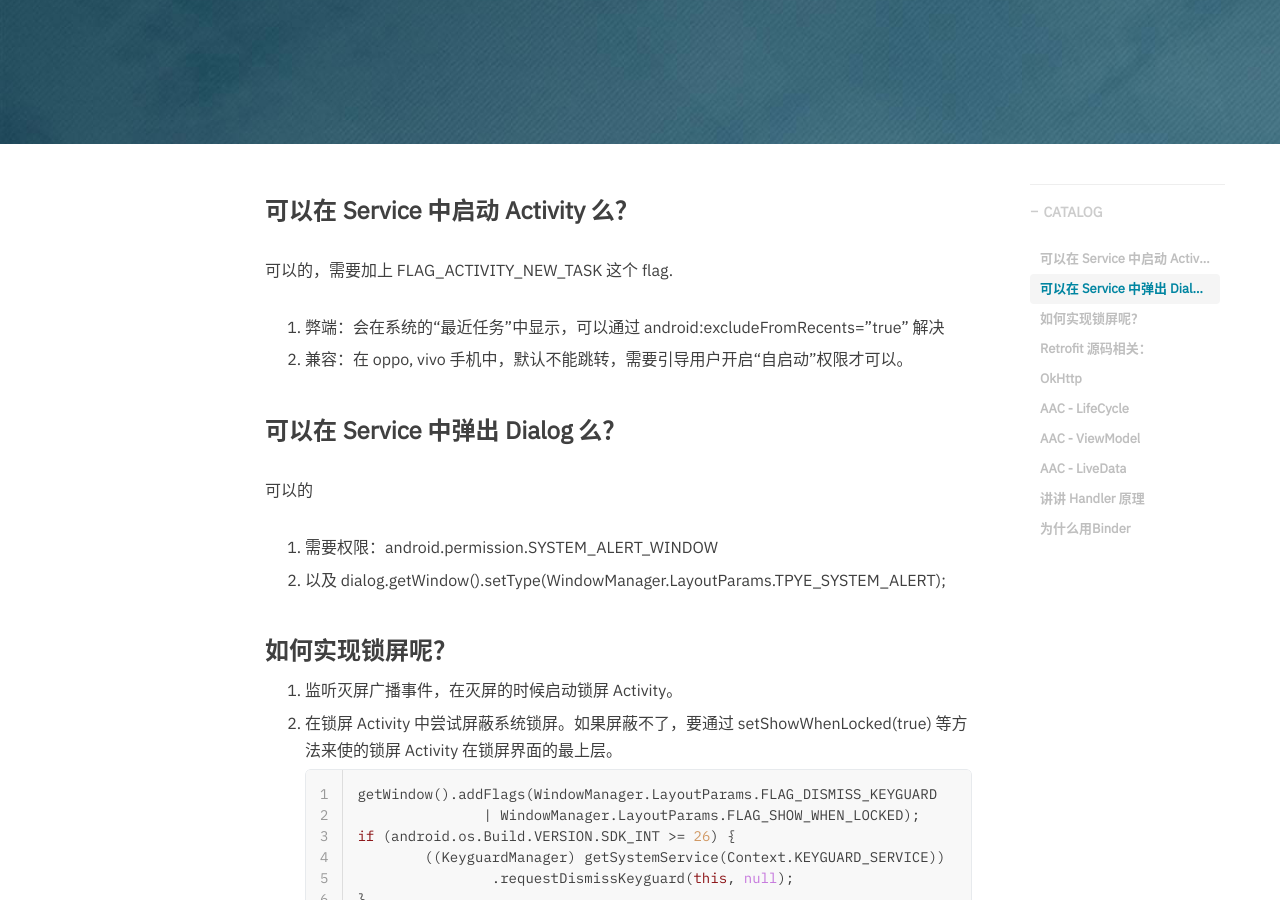
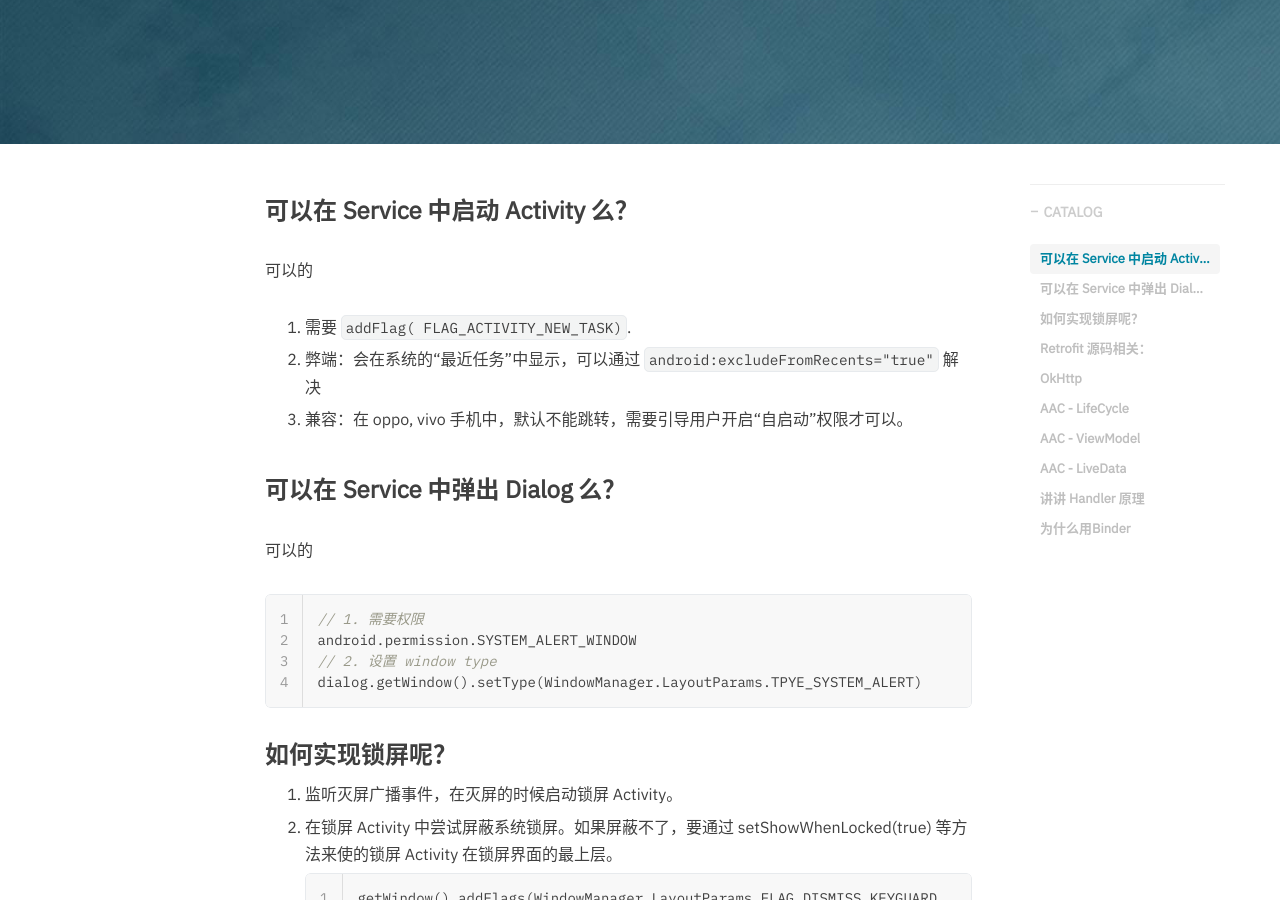
Before and after one commit to hurshi/hurshi.github.io, a Jekyll site: the page built from _posts/2019-11-06-QA.md, in a window 1280 px wide and 900 px high, scrolled down 379 px. Built offline with Jekyll 4.4.1, drawn with Linux system fonts in a browser that asks for light colours; nearby versions of some CDN libraries; comment, search, counter and statistics services are not loaded.

Commit message:
fix blog format

````diff
--- a/_posts/2019-11-06-QA.md
+++ b/_posts/2019-11-06-QA.md
@@ -9,19 +9,24 @@ tags:
 
 ### 可以在 Service 中启动 Activity 么？
 
-可以的，需要加上 FLAG_ACTIVITY_NEW_TASK 这个 flag.
+可以的
 
-1. 弊端：会在系统的“最近任务”中显示，可以通过 android:excludeFromRecents="true" 解决
+1. 需要   `addFlag( FLAG_ACTIVITY_NEW_TASK)`.
 
-2. 兼容：在 oppo, vivo 手机中，默认不能跳转，需要引导用户开启“自启动”权限才可以。
+2. 弊端：会在系统的“最近任务”中显示，可以通过 `android:excludeFromRecents="true"` 解决
+
+3. 兼容：在 oppo, vivo 手机中，默认不能跳转，需要引导用户开启“自启动”权限才可以。
 
 ### 可以在 Service 中弹出 Dialog 么？
 
 可以的
 
-1. 需要权限：android.permission.SYSTEM_ALERT_WINDOW
-
-2. 以及 dialog.getWindow().setType(WindowManager.LayoutParams.TPYE_SYSTEM_ALERT);
+```java
+// 1. 需要权限
+android.permission.SYSTEM_ALERT_WINDOW
+// 2. 设置 window type
+dialog.getWindow().setType(WindowManager.LayoutParams.TPYE_SYSTEM_ALERT)
+```
 
 ### 如何实现锁屏呢？
 
@@ -85,23 +90,23 @@ tags:
 
 1. LiveData 是如何和 LifeCycle 结合感知生命周期的？
 
-   >  在 LiveData 的 observe 时候，会传入 LifecycleOwner，在每次 onStateChanged 的时候，会判断是否 DESTORYED，如果已经 DESTORYED 就 remove 掉不再 activeStateChanged。
-   >
-   >  ```java
-   >  @Override
-   >  boolean shouldBeActive() {
-   >  	return mOwner.getLifecycle().getCurrentState().isAtLeast(STARTED);
-   >  }
-   >
-   >  @Override
-   >  public void onStateChanged(LifecycleOwner source, Lifecycle.Event event) {
-   >  	if (mOwner.getLifecycle().getCurrentState() == DESTROYED) {
-   >     		removeObserver(mObserver);
-   >     		return;
-   >  	}
-   >  	activeStateChanged(shouldBeActive());
-   >  }
-   >  ```
+   > 在 LiveData 的 observe 时候，会传入 LifecycleOwner，在每次 onStateChanged 的时候，会判断是否 DESTORYED，如果已经 DESTORYED 就 remove 掉不再 activeStateChanged。
+
+   ```java
+   @Override
+   boolean shouldBeActive() {
+   	return mOwner.getLifecycle().getCurrentState().isAtLeast(STARTED);
+   }
+
+   @Override
+   public void onStateChanged(LifecycleOwner source, Lifecycle.Event event) {
+   	if (mOwner.getLifecycle().getCurrentState() == DESTROYED) {
+    		removeObserver(mObserver);
+    		return;
+   	}
+   	activeStateChanged(shouldBeActive());
+   }
+   ```
 
 2. 参考：[【AAC 系列三】深入理解架构组件：LiveData](https://github.com/AlanCheen/FullStackNotes/blob/master/android/aac-livedata.md)
 
````
